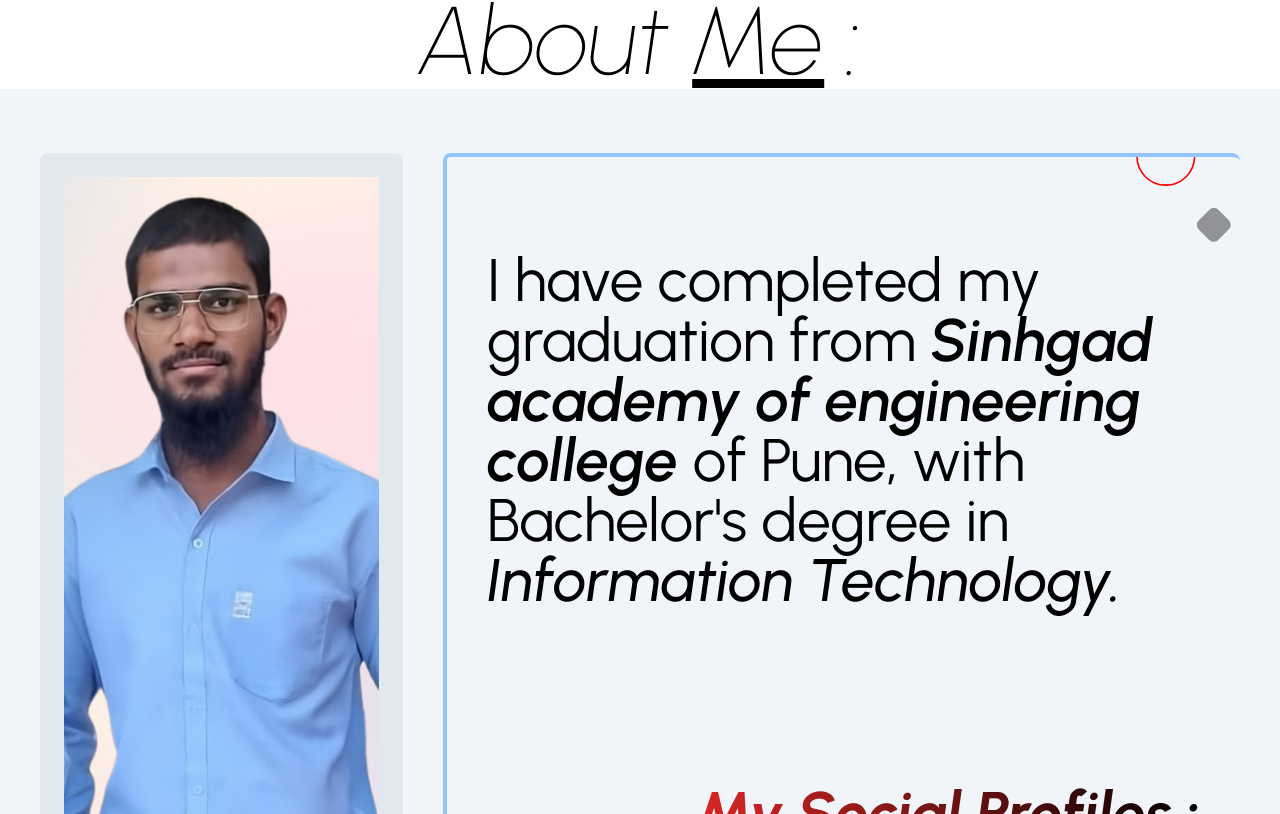
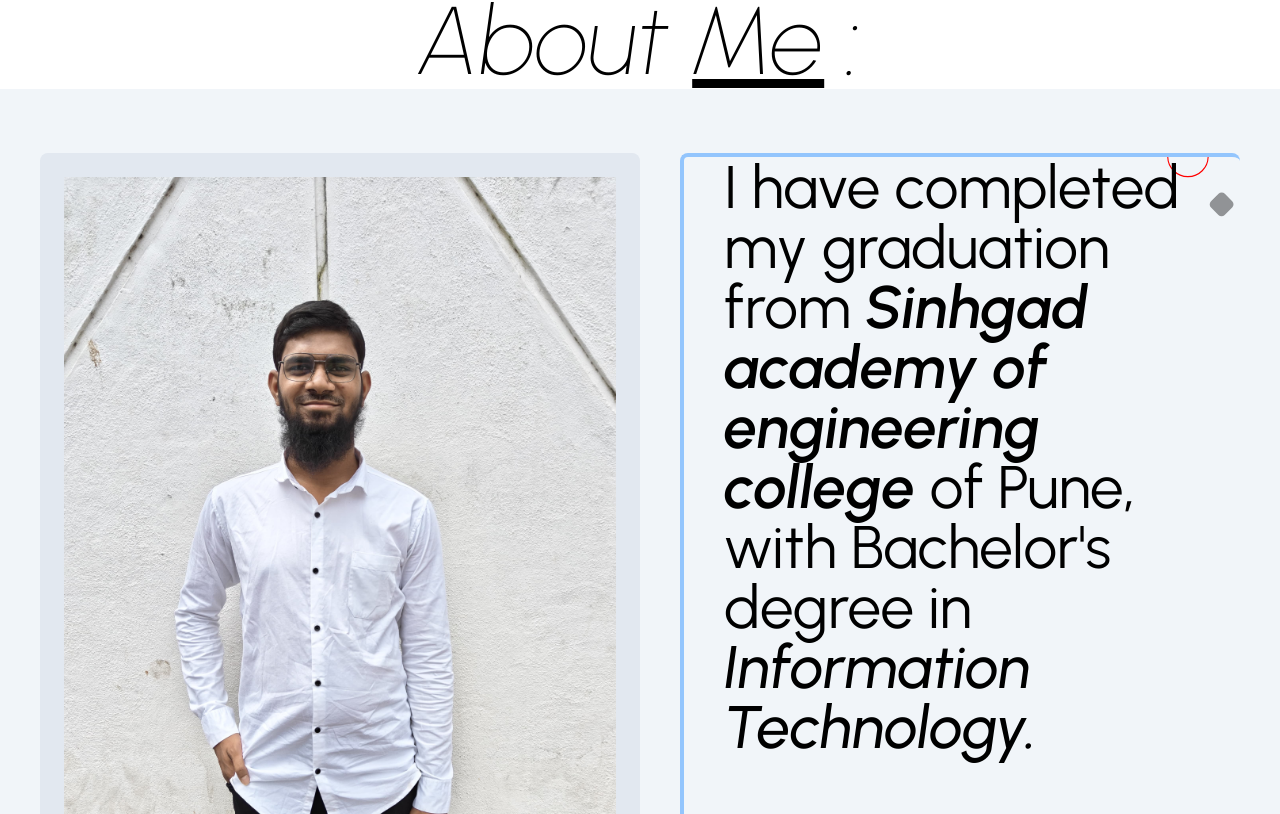
Before and after one commit to Samir-Mulla/my-portfolio-website, a React (Vite) app: page / in a window 1280 px wide. Shown: the part 666-1480 px from the top of the page. Built offline with nearby package versions, Linux system fonts and the light colour scheme.

Commit message:
style : img issue solved

```diff
--- a/index.html
+++ b/index.html
@@ -29,7 +29,7 @@
     />
     <meta
       property="og:image"
-      content="https://samirmulla-dev.netlify.app/my-portfolio-img.png"
+      content="https://samirmulla-dev.netlify.app/my-portfolio-img.jpeg"
     />
     <meta property="og:image:width" content="315" />
     <meta property="og:image:height" content="791" />
--- a/src/components/About/About.jsx
+++ b/src/components/About/About.jsx
@@ -1,5 +1,5 @@
 import React from "react";
-import myProfile from "/my-portfolio-img.png";
+import myProfile from "/my-portfolio-img.jpeg";
 import SocialIcons from "../SocialIcons/SocialIcons";
 
 function About() {
@@ -15,7 +15,7 @@
             src={myProfile}
             alt="my photo"
             loading="lazy"
-            className="rounded-lg animate-fade-in border-black bg-slate-200 p-6 max-w-full md:max-w-1/2"
+            className="rounded-lg animate-fade-in border-black bg-slate-200 p-6 w-full md:w-3/6  object-cover"
           />
           <article className="flex flex-col items-end justify-evenly border-4 border-b-0 border-blue-300 border-r-0 text-4xl not-italic px-10 rounded-lg text-balance bg-background2 bg-no-repeat">
             <p className="text-2xl md:text-4xl lg:text-6xl">
```
Also changed, not shown: public/my-portfolio-img.jpeg (added).
